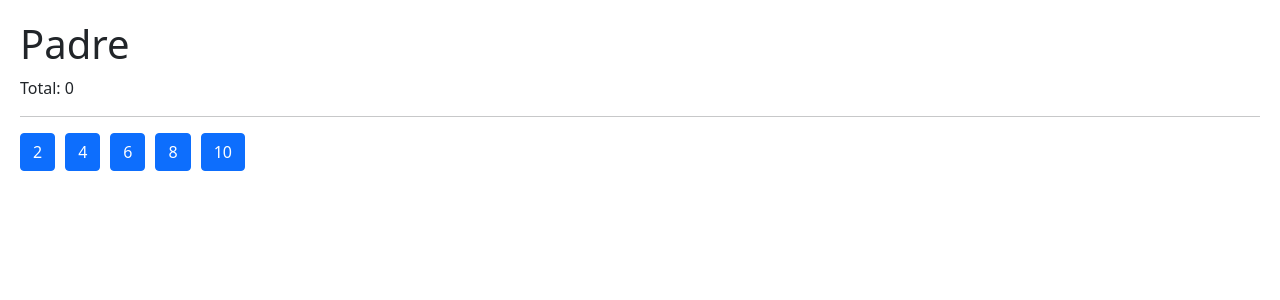
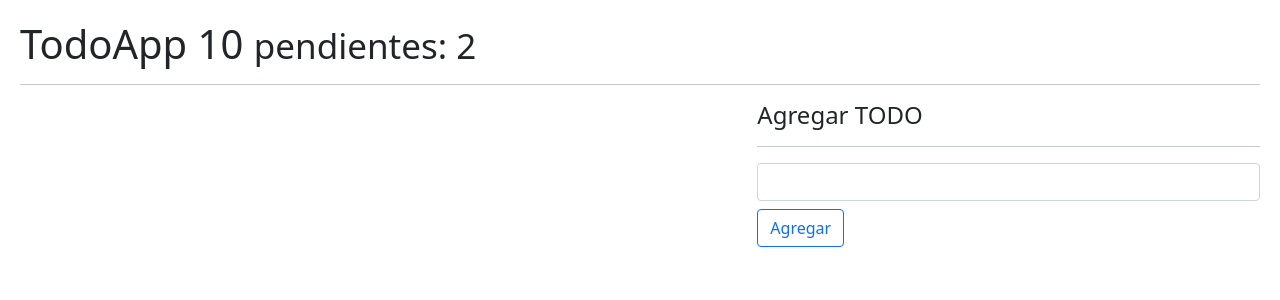
Before and after one commit to supergise/Hooks-vs2, a React (Vite) app: page / in a window 1280 px wide. Shown: the top 300 px of the page. Built offline with nearby package versions, Linux system fonts and the light colour scheme.

Commit message:
useReducer

```diff
--- /dev/null
+++ b/src/08-useReducer/TodoAdd.jsx
@@ -0,0 +1,41 @@
+import { useForm } from "../hooks/useForm";
+
+export const TodoAdd = ({ onNewTodo }) => {
+    const { onInputChange, description, onResetForm } = useForm({
+        description: " ",
+    });
+
+    const onFormSubmit = (e) => {
+        e.preventDefault();
+        if (description.length <= 1) return;
+
+        const newTodo = {
+            id: new Date().getTime(),
+            description, // description: description,
+            done: false,
+        };
+
+        onNewTodo(newTodo);
+        onResetForm();
+    };
+
+    return (
+        <form onSubmit={onFormSubmit}>
+            <input
+                type="text"
+                placeholder="Qué hay que hacer"
+                className="form-control"
+                name="description"
+                value={description}
+                onChange={onInputChange}
+            />
+
+            <button
+                type="submit"
+                className="btn btn-outline-primary mt-2"
+            >
+                Agregar
+            </button>
+        </form>
+    );
+};
--- /dev/null
+++ b/src/08-useReducer/TodoApp.jsx
@@ -0,0 +1,59 @@
+import { useEffect, useReducer } from "react";
+import { todoReducer, TodoList, TodoAdd } from "./";
+
+const initialState = [
+    // {
+    //     id: new Date().getTime(),
+    //     description: "Recolectar la piedra del alma",
+    //     done: false,
+    // },
+];
+
+const init = () => {
+    return JSON.parse(localStorage.getItem("todos")) || [];
+};
+
+export const TodoApp = () => {
+    const [todos, dispatch] = useReducer(todoReducer, initialState, init); // todos es el state y el dispatch despacha el todo
+
+    useEffect(() => {
+        localStorage.setItem("todos", JSON.stringify(todos) || []);
+    }, [todos]);
+
+    const handleNewTodo = (todo) => {
+        const action = {
+            type: "[TODO] Add Todo",
+            payload: todo,
+        };
+        dispatch(action);
+    };
+
+    const handleDeleteTodo = (id) => {
+        dispatch({
+            type: "[TODO] Remove Todo",
+            payload: id,
+        });
+    };
+
+    return (
+        <>
+            <h1>
+                TodoApp 10 <small>pendientes: 2</small>
+            </h1>
+            <hr />
+
+            <div className="row">
+                <div className="col-7">
+                    <TodoList todos={todos} onDeleteTodo={handleDeleteTodo} />
+                </div>
+
+                <div className="col-5">
+                    <h4>Agregar TODO</h4>
+                    <hr />
+
+                    <TodoAdd onNewTodo={handleNewTodo} />
+                </div>
+            </div>
+        </>
+    );
+};
--- /dev/null
+++ b/src/08-useReducer/TodoItem.jsx
@@ -0,0 +1,13 @@
+export const TodoItem = ({ todo, onDeleteTodo }) => {
+    return (
+        <li className="list-group-item d-flex justify-content-between">
+            <span className="align-self-center">{todo.description}</span>
+            <button
+                className="btn btn-danger"
+                onClick={() => onDeleteTodo(todo.id)}
+            >
+                Borrar
+            </button>
+        </li>
+    );
+};
--- /dev/null
+++ b/src/08-useReducer/TodoList.jsx
@@ -0,0 +1,15 @@
+import { TodoItem } from "./";
+
+export const TodoList = ({ todos = [], onDeleteTodo }) => {
+    return (
+        <ul className="list-group">
+            {todos.map((todo) => (
+                <TodoItem
+                    key={todo.id}
+                    todo={todo}
+                    onDeleteTodo={onDeleteTodo}
+                />
+            ))}
+        </ul>
+    );
+};
--- /dev/null
+++ b/src/08-useReducer/index.js
@@ -0,0 +1,6 @@
+export * from './TodoAdd';
+export * from './TodoApp';
+export * from './TodoItem';
+export * from './TodoList';
+export * from './intro-reducer';
+export * from './todoReducer';
--- /dev/null
+++ b/src/08-useReducer/intro-reducer.js
@@ -0,0 +1,38 @@
+const initialState = [{
+    id: 1,
+    todo: 'Recolectar la piedra del alma',
+    done: false,
+}];
+
+const todoReducer = (state = initialState, action = {}) => {
+
+    if (action.type === '[TODO] add todo') {
+        return [...state, action.payload];
+    }
+    return state; // siempre devuelve un estado
+}
+
+let todos = todoReducer();
+
+const newTodo = {
+    id: 2,
+    todo: 'Recolectar la piedra del poder',
+    done: false,
+}
+
+// la accion se vería así
+
+const addTodoAction = {
+    type: '[TODO] add todo', // es un simple string que avisa cual es la acción
+    payload: newTodo, //  es igual a newTodo: newTodo. Es el contenido de la acción
+}
+
+
+todos = todoReducer(todos, addTodoAction);
+
+
+console.log({todos});
+
+
+
+// EN REACT NO HACER MUTACIONES por ejemplo .push
--- /dev/null
+++ b/src/08-useReducer/todoReducer.js
@@ -0,0 +1,12 @@
+export const todoReducer = (initialState = [], action) => {
+    switch (action.type) {
+        case "[TODO] Add Todo":
+            return [...initialState, action.payload];
+
+        case "[TODO] Remove Todo":
+            return initialState.filter((todo) => todo.id !== action.payload);
+
+        default:
+            return initialState;
+    }
+};
--- a/src/main.jsx
+++ b/src/main.jsx
@@ -12,12 +12,15 @@
 // import { MemoHook } from "./06-memos/MemoHook";
 // import { CallbackHook } from "./06-memos/CallbackHook";
 // import { MemoHook } from "./06-memos/MemoHook";
-import { Padre } from "./07-tarea-memo/Padre";
+// import './08-useReducer/intro-reducer';
+// import { Padre } from "./07-tarea-memo/Padre";
+import { TodoApp } from "./08-useReducer/TodoApp";
+
 
 import "./index.css";
 
-ReactDOM.createRoot(document.getElementById("root")).render(
-    // <React.StrictMode>
-    <Padre />
-    // </React.StrictMode>
+ ReactDOM.createRoot(document.getElementById("root")).render(
+//     // <React.StrictMode>
+    <TodoApp />
+//     // </React.StrictMode>
 );
```
